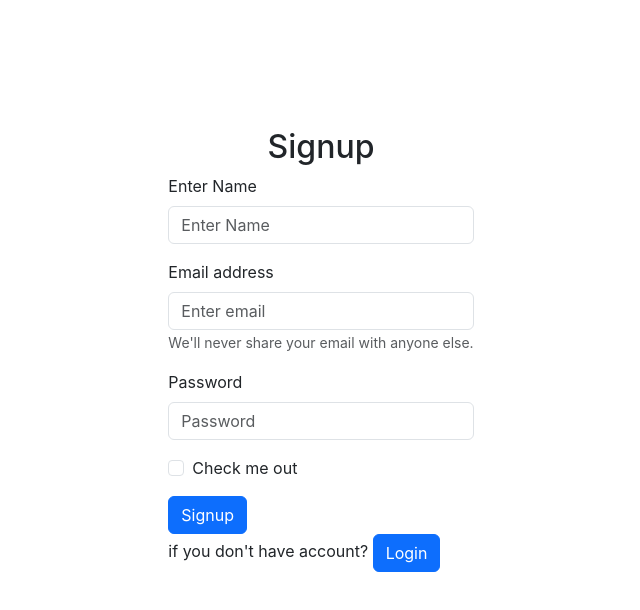
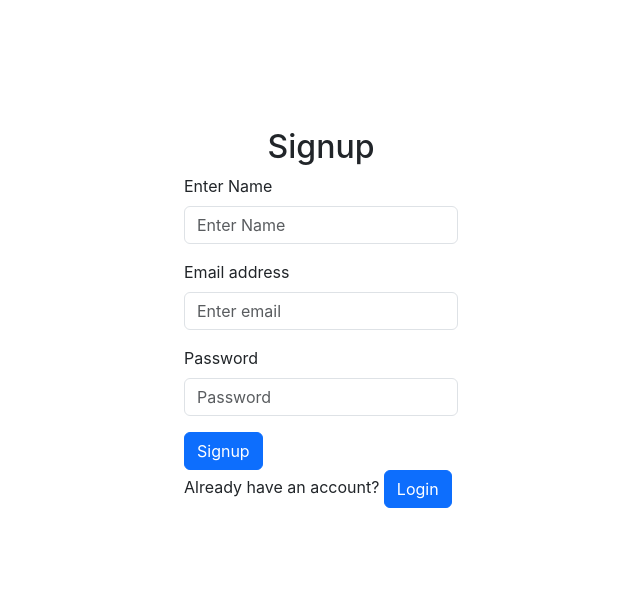
Before and after one commit to PrinceRajput2310/TaskManagementMernApp, a React (Create React App) app in the folder taskapp/: page / in a window 1280 px wide. Shown: the top 610 px of the page, without its empty margins (319-959 px from the left). Built offline with nearby package versions, Linux system fonts and the light colour scheme.

Commit message:
delete task issue fixed

```diff
--- a/taskapp/src/components/DisplayTask.js
+++ b/taskapp/src/components/DisplayTask.js
@@ -62,19 +62,15 @@ const DisplayTask = ({ todos, getAllTodos }) => {
   const handleDelete = async (id) => {
     try {
       const token = localStorage.getItem("token");
-      const deletedTask = await axios.delete(
-        `${API_URL}/api/v1/todo/delete`,
-        {
-          id,
+      console.log("token inside delete api", token);
+      const deletedTask = await axios.delete(`${API_URL}/api/v1/todo/delete`, {
+        data: { id },
+        withCredentials: true,
+        headers: {
+          "Content-Type": "application/json",
+          Authorization: `Bearer ${token}`,
         },
-        {
-          withCredentials: true,
-          headers: {
-            "Content-Type": "application/json",
-            Authorization: `Bearer ${token}`,
-          },
-        }
-      );
+      });
       getAllTodos();
       console.log("todo deleted Successfully", deletedTask.data);
     } catch (error) {
--- a/taskapp/src/pages/Login.js
+++ b/taskapp/src/pages/Login.js
@@ -49,7 +49,14 @@ const Login = () => {
       }}
     >
       <Form>
-        <h2 style={{ textAlign: "center", alignItems: "center" }}>Login</h2>
+        <h2
+          style={{
+            textAlign: "center",
+            alignItems: "center",
+          }}
+        >
+          Login
+        </h2>
         <Form.Group className="mb-3" controlId="formBasicEmail">
           <Form.Label>Email address</Form.Label>
           <Form.Control
@@ -58,9 +65,6 @@ const Login = () => {
             value={email}
             onChange={(e) => setEmail(e.target.value)}
           />
-          <Form.Text className="text-muted">
-            We'll never share your email with anyone else.
-          </Form.Text>
         </Form.Group>
 
         <Form.Group className="mb-3" controlId="formBasicPassword">
@@ -71,9 +75,6 @@ const Login = () => {
             value={password}
             onChange={(e) => setPassword(e.target.value)}
           />
-        </Form.Group>
-        <Form.Group className="mb-3" controlId="formBasicCheckbox">
-          <Form.Check type="checkbox" label="Check me out" />
         </Form.Group>
         <Button variant="primary" type="submit" onClick={loginUser}>
           Login
--- a/taskapp/src/pages/Signup.js
+++ b/taskapp/src/pages/Signup.js
@@ -66,9 +66,6 @@ const Signup = () => {
             value={email}
             onChange={(e) => setEmail(e.target.value)}
           />
-          <Form.Text className="text-muted">
-            We'll never share your email with anyone else.
-          </Form.Text>
         </Form.Group>
 
         <Form.Group className="mb-3" controlId="formBasicPassword">
@@ -80,14 +77,11 @@ const Signup = () => {
             onChange={(e) => setPassword(e.target.value)}
           />
         </Form.Group>
-        <Form.Group className="mb-3" controlId="formBasicCheckbox">
-          <Form.Check type="checkbox" label="Check me out" />
-        </Form.Group>
         <Button variant="primary" type="submit" onClick={registerUser}>
           Signup
         </Button>
         <div>
-          if you don't have account?{" "}
+          Already have an account?{" "}
           <Button type="button" onClick={() => navigate("/login")}>
             Login
           </Button>
```
